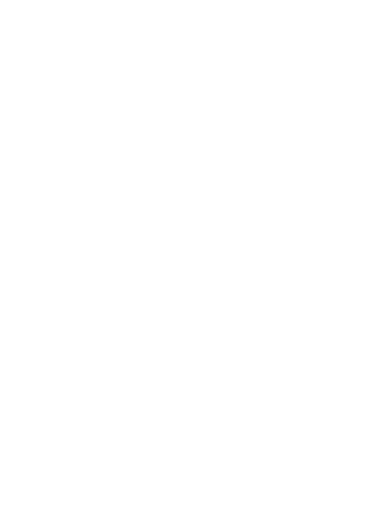
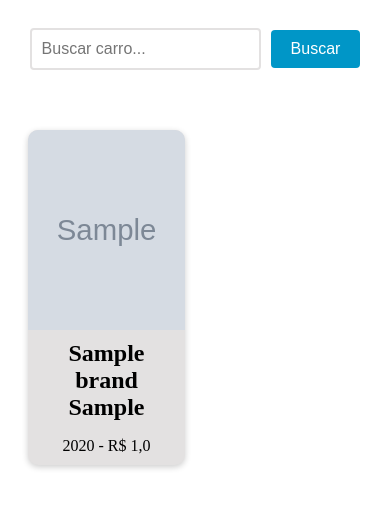
Before and after one commit to petersonpm/Cars, a Django app: page /cars/ in a window 390 px wide. Before the commit the part shown is empty. Shown: the top 508 px of the page. Run offline with Django 5.2, Linux system fonts and the light colour scheme; tables that the repository leaves empty hold one stand-in row (values such as "Sample post"); grey boxes marked "Sample" are stand-in pictures.

Commit message:
get configuration

```diff
--- a/cars/templates/cars.html
+++ b/cars/templates/cars.html
@@ -1,14 +1,112 @@
-<!DOCTYPE html>
-<html lang="en">
-<head>
+{% block content %}
+  <style>
+    .car-grid {
+      display: grid;
+      grid-template-columns: repeat(3, 1fr);
+      gap: 20px;
+      margin: 0 auto;
+      max-width: 1200px;
+      padding: 20px;
+    }
 
-    <title>Meus carros</title>
-</head>
-{% block content %}
-    <body>
-        {% for car in cars %}
-        <h3>{{ car.brand }} - {{ car.model }} - {{car.factory_year}} {{car.value}}  </h3>
-        {% endfor %}
-    </body>
+    .car-card {
+      background-color: #e3e1e1;
+      box-shadow: 0 2px 6px rgba(0, 0, 0, 0.2);
+      border-radius: 10px;
+      overflow: hidden;
+      text-align: center;
+      transition: all 0.3s ease;
+    }
+
+    .car-card:hover {
+        cursor: pointer;
+        box-shadow: 0 4px 10px rgba(0, 0, 0, 0.4);
+        transform: translateY(-2px);
+    }
+
+    .car-card img {
+      width: 100%;
+      height: 200px;
+      object-fit: cover;
+    }
+
+    .car-card h3 {
+        font-size: 20px;
+        margin-top: 10px;
+        margin-bottom: 5px;
+    }
+
+    .car-card h2 {
+      font-size: 1.5rem;
+      margin: 10px;
+    }
+
+    .car-card p {
+      font-size: 1rem;
+      margin-bottom: 10px;
+    }
+
+    @media (max-width: 768px) {
+      .car-grid {
+        grid-template-columns: repeat(2, 1fr);
+      }
+    }
+
+    form {
+        display: flex;
+        justify-content: center;
+        align-items: center;
+        margin-bottom: 20px;
+        text-align: center;
+        padding: 20px;
+    }
+
+    input[type="text"] {
+        padding: 10px;
+        font-size: 16px;
+        border: 2px solid #e3e1e1;
+        border-radius: 4px;
+        margin-right: 10px;
+        transition: border-bottom-color 0.3s ease-in-out;
+    }
+
+    input[type="text"]:focus {
+        outline: none;
+        border-bottom-color: #e3e1e1;
+    }
+
+    button[type="submit"] {
+        background-color: #0096c7;
+        color: #fff;
+        border: none;
+        padding: 10px 20px;
+        font-size: 16px;
+        border-radius: 4px;
+        cursor: pointer;
+        transition: background-color 0.3s ease-in-out;
+    }
+
+    button[type="submit"]:hover {
+        background-color: #108eb8;
+    }
+  </style>
+
+  <form method="GET" action="{% url 'cars_list' %}">
+    <input type="text" name="search" placeholder="Buscar carro...">
+    <button type="submit">Buscar</button>
+  </form>
+
+  <div class="car-grid">
+    {% if cars %}
+      {% for car in cars %}
+        <div class="car-card">
+          <img src="{{ car.photo.url }}" alt="{{ car.model }} - {{ car.brand }}">
+          <h2>{{ car.brand }} {{ car.model }}</h2>
+          <p>{{ car.factory_year }} - R$ {{ car.value }}</p>
+        </div>
+      {% endfor %}
+    {% else %}
+      <p class="no-results">Nenhum carro encontrado.</p>
+    {% endif %}
+  </div>
 {% endblock %}
-</html>
--- a/cars/views.py
+++ b/cars/views.py
@@ -3,6 +3,11 @@ from cars.models import Car
 
 
 def cars_view(request):
-    cars = Car.objects.filter(model__contains='chevro')
+    cars = Car.objects.all().order_by('model')
+    search = request.GET.get('search')
+
+    if search:
+        cars = Car.objects.filter(model__icontains=search)
+        #cars = Car.objects.filter(model__contains='chevro')
 
     return render(request, 'cars.html', {'cars': cars})
```
